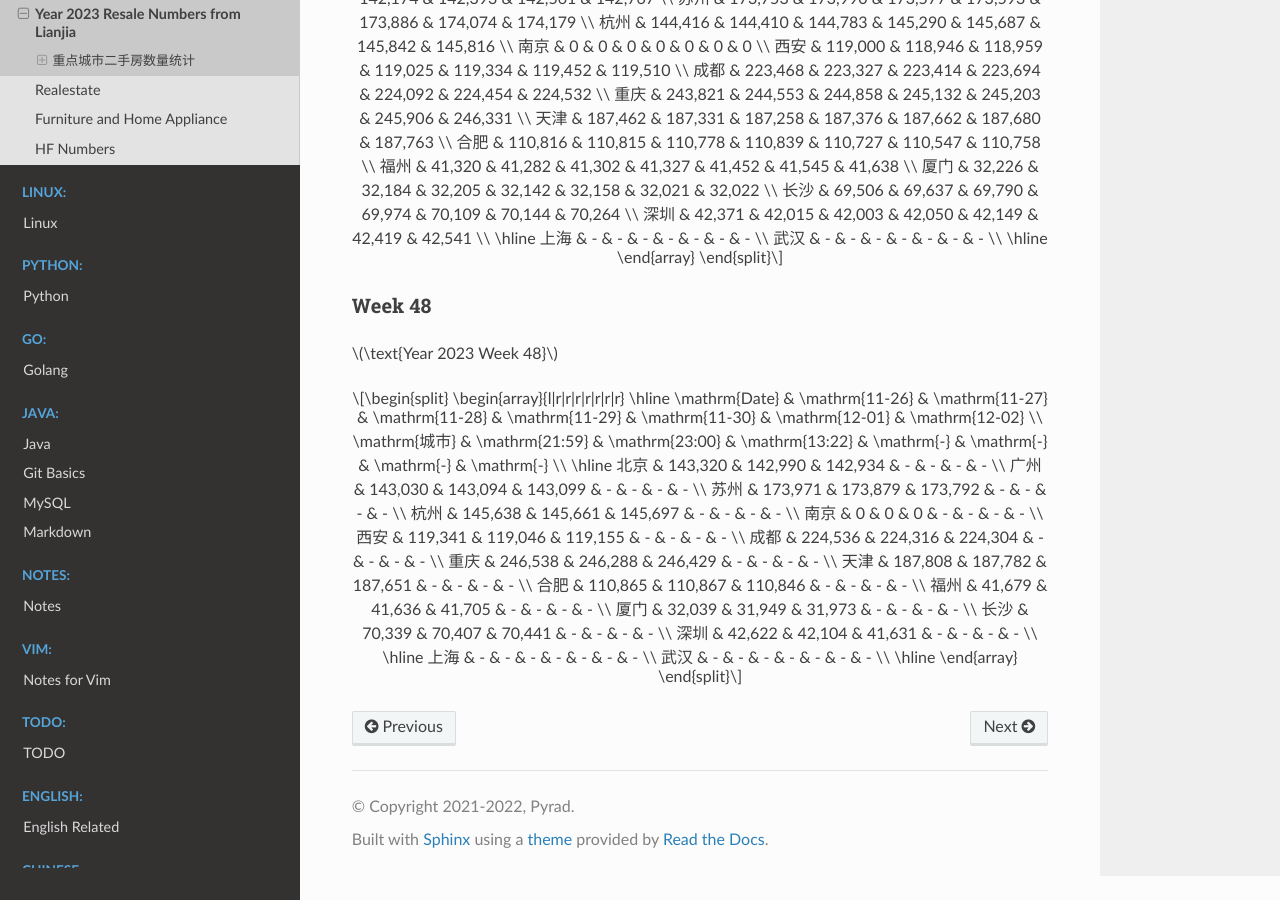
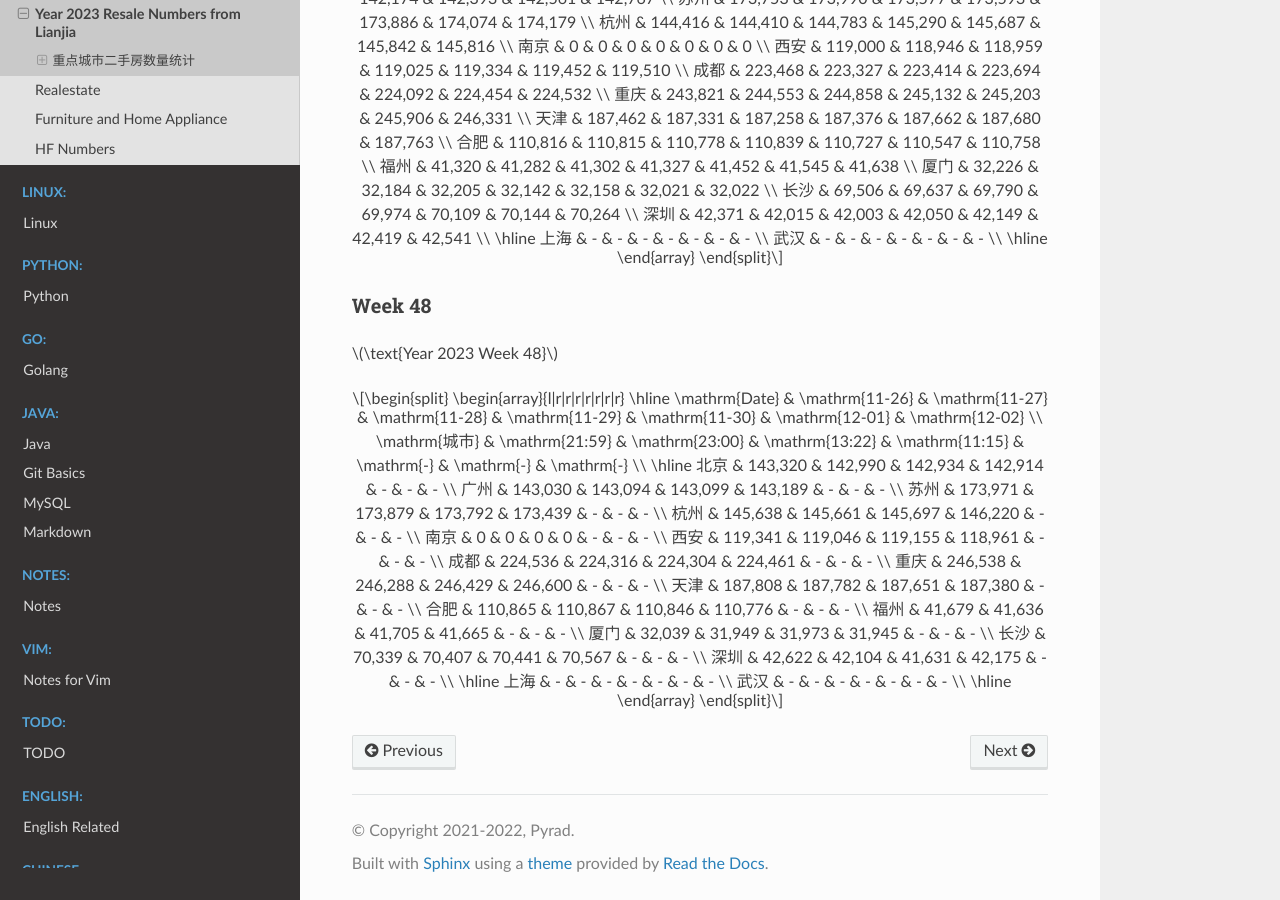
Before and after one commit to Pyrad/pyradnotes, a Sphinx documentation site: the page built from source/RealEstate/resalenumbers2023.md, in a window 1280 px wide and 900 px high, scrolled down 19165 px. Built offline with Sphinx 7.4.7 and the Read the Docs theme 2.0.0, drawn with Linux system fonts in a browser that asks for light colours; a script that is not in the unit is left out.

Commit message:
Realestate Update resale numbers 2023-11-29 11:15

```diff
--- a/source/RealEstate/resalenumbers2023.md
+++ b/source/RealEstate/resalenumbers2023.md
@@ -1250,22 +1250,22 @@
 \begin{array}{l|r|r|r|r|r|r|r}
 \hline
 \mathrm{Date} & \mathrm{11-26} & \mathrm{11-27} & \mathrm{11-28} & \mathrm{11-29} & \mathrm{11-30} & \mathrm{12-01} & \mathrm{12-02} \\
-\mathrm{城市} & \mathrm{21:59} & \mathrm{23:00} & \mathrm{13:22} & \mathrm{-} & \mathrm{-} & \mathrm{-} & \mathrm{-} \\
+\mathrm{城市} & \mathrm{21:59} & \mathrm{23:00} & \mathrm{13:22} & \mathrm{11:15} & \mathrm{-} & \mathrm{-} & \mathrm{-} \\
 \hline
-北京 & 143,320 & 142,990 & 142,934 & - & - & - & - \\
-广州 & 143,030 & 143,094 & 143,099 & - & - & - & - \\
-苏州 & 173,971 & 173,879 & 173,792 & - & - & - & - \\
-杭州 & 145,638 & 145,661 & 145,697 & - & - & - & - \\
-南京 & 0 & 0 & 0 & - & - & - & - \\
-西安 & 119,341 & 119,046 & 119,155 & - & - & - & - \\
-成都 & 224,536 & 224,316 & 224,304 & - & - & - & - \\
-重庆 & 246,538 & 246,288 & 246,429 & - & - & - & - \\
-天津 & 187,808 & 187,782 & 187,651 & - & - & - & - \\
-合肥 & 110,865 & 110,867 & 110,846 & - & - & - & - \\
-福州 & 41,679 & 41,636 & 41,705 & - & - & - & - \\
-厦门 & 32,039 & 31,949 & 31,973 & - & - & - & - \\
-长沙 & 70,339 & 70,407 & 70,441 & - & - & - & - \\
-深圳 & 42,622 & 42,104 & 41,631 & - & - & - & - \\
+北京 & 143,320 & 142,990 & 142,934 & 142,914 & - & - & - \\
+广州 & 143,030 & 143,094 & 143,099 & 143,189 & - & - & - \\
+苏州 & 173,971 & 173,879 & 173,792 & 173,439 & - & - & - \\
+杭州 & 145,638 & 145,661 & 145,697 & 146,220 & - & - & - \\
+南京 & 0 & 0 & 0 & 0 & - & - & - \\
+西安 & 119,341 & 119,046 & 119,155 & 118,961 & - & - & - \\
+成都 & 224,536 & 224,316 & 224,304 & 224,461 & - & - & - \\
+重庆 & 246,538 & 246,288 & 246,429 & 246,600 & - & - & - \\
+天津 & 187,808 & 187,782 & 187,651 & 187,380 & - & - & - \\
+合肥 & 110,865 & 110,867 & 110,846 & 110,776 & - & - & - \\
+福州 & 41,679 & 41,636 & 41,705 & 41,665 & - & - & - \\
+厦门 & 32,039 & 31,949 & 31,973 & 31,945 & - & - & - \\
+长沙 & 70,339 & 70,407 & 70,441 & 70,567 & - & - & - \\
+深圳 & 42,622 & 42,104 & 41,631 & 42,175 & - & - & - \\
 \hline
 上海 & - & - & - & - & - & - & - \\
 武汉 & - & - & - & - & - & - & - \\
```
Also changed, not shown: 1 other file.
